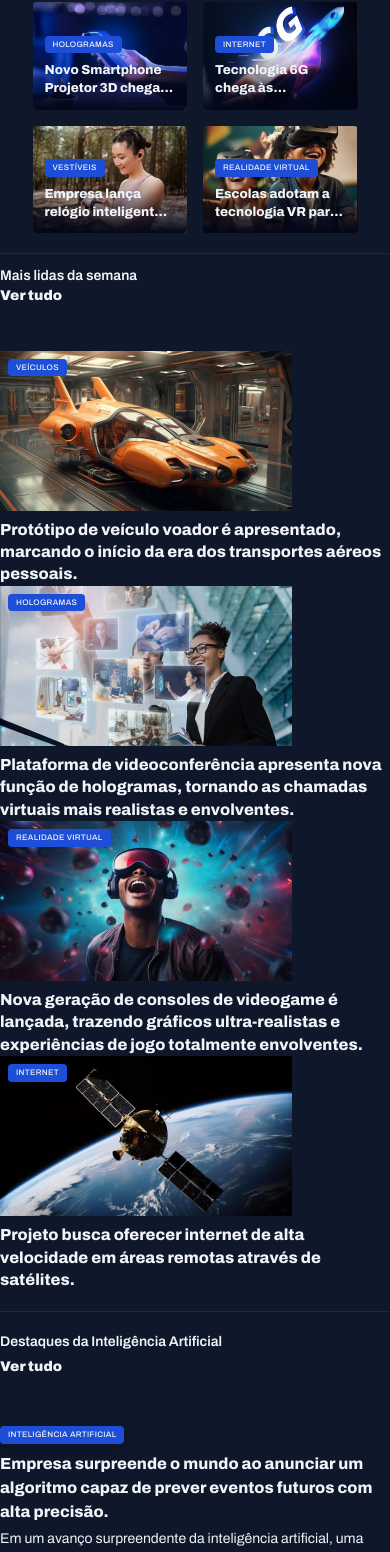
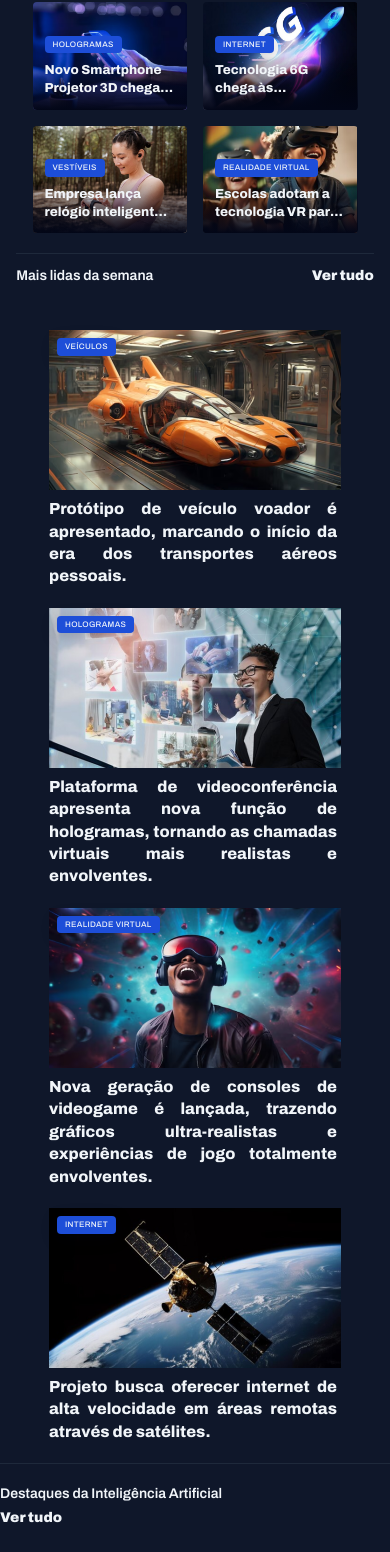
Before and after one commit to Flavianna-Saldanha/portal-noticias, a Next.js app: page / in a window 390 px wide. Shown: the part 380-1932 px from the top of the page. Built offline with nearby package versions, Linux system fonts and the light colour scheme.

Commit message:
adicionando a responsividade na seção `mais lidas da semana`

```diff
--- a/src/components/main/Main.tsx
+++ b/src/components/main/Main.tsx
@@ -66,8 +66,8 @@ export const Main = () => {
           </div>
         </section>
 
-        <section id="weekly">
-          <header className="xl:grid xl:grid-flow-col">
+        <section id="weekly" className="container w-11/12 lg:w-auto">
+          <header className="grid grid-flow-col">
             <h3>Mais lidas da semana</h3>
             <a href="#" className="xl:grid xl:grid-flow-col">
               <strong>Ver tudo</strong>
@@ -75,11 +75,11 @@ export const Main = () => {
             </a>
           </header>
 
-          <div className="xl:grid xl:gap-4 xl:place-content-center">
+          <div className="text-justify flex flex-wrap justify-center gap-5 xl:grid xl:place-content-center">
             <figure>
               <span className="content-tag">Veículos</span>
               <img src="../assets/images/Image 06.png" alt="" />
-              <p>
+              <p className="w-72">
                 Protótipo de veículo voador é apresentado, marcando o início da
                 era dos transportes aéreos pessoais.
               </p>
@@ -87,7 +87,7 @@ export const Main = () => {
             <figure className="xl:grid xl:gap-4">
               <span className="content-tag">Hologramas</span>
               <img src="../assets/images/Image 07.png" alt="" />
-              <p>
+              <p className="w-72">
                 Plataforma de videoconferência apresenta nova função de
                 hologramas, tornando as chamadas virtuais mais realistas e
                 envolventes.
@@ -96,7 +96,7 @@ export const Main = () => {
             <figure className="xl:grid xl:gap-4">
               <span className="content-tag">Realidade virtual</span>
               <img src="../assets/images/Image 08.png" alt="" />
-              <p>
+              <p className="w-72">
                 Nova geração de consoles de videogame é lançada, trazendo
                 gráficos ultra-realistas e experiências de jogo totalmente
                 envolventes.
@@ -105,7 +105,7 @@ export const Main = () => {
             <figure className="xl:grid xl:gap-4">
               <span className="content-tag">Internet</span>
               <img src="../assets/images/Image 09.png" alt="" />
-              <p>
+              <p className="w-72">
                 Projeto busca oferecer internet de alta velocidade em áreas
                 remotas através de satélites.
               </p>
```
